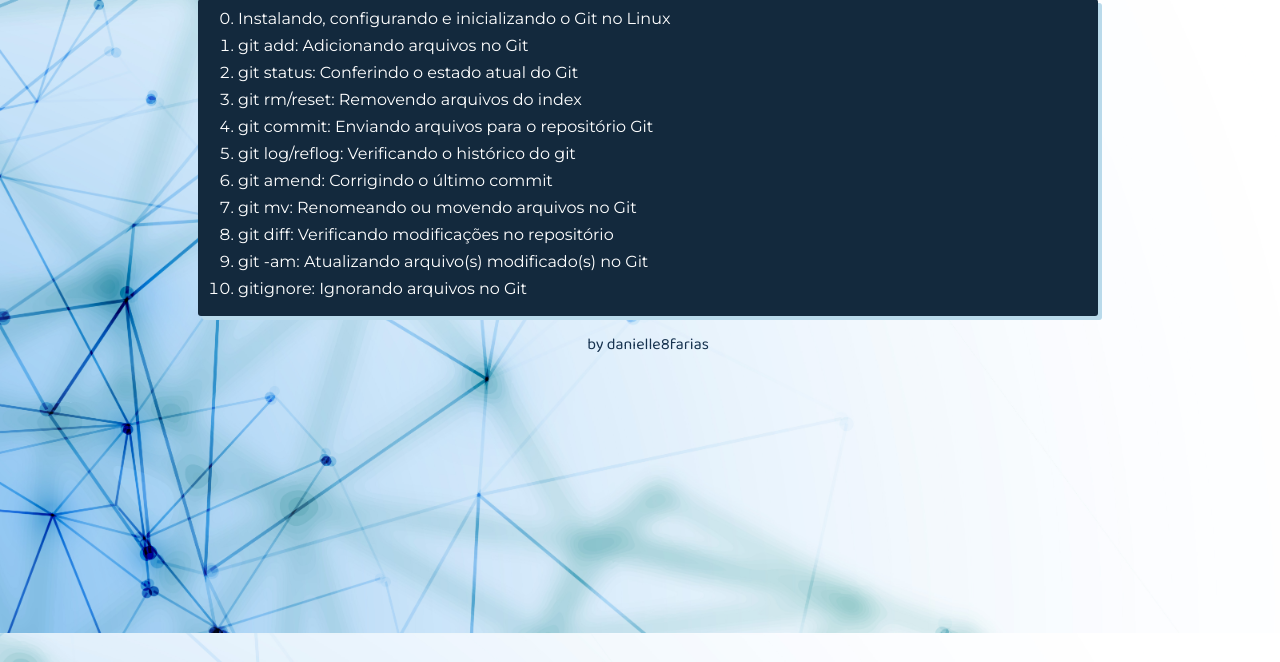
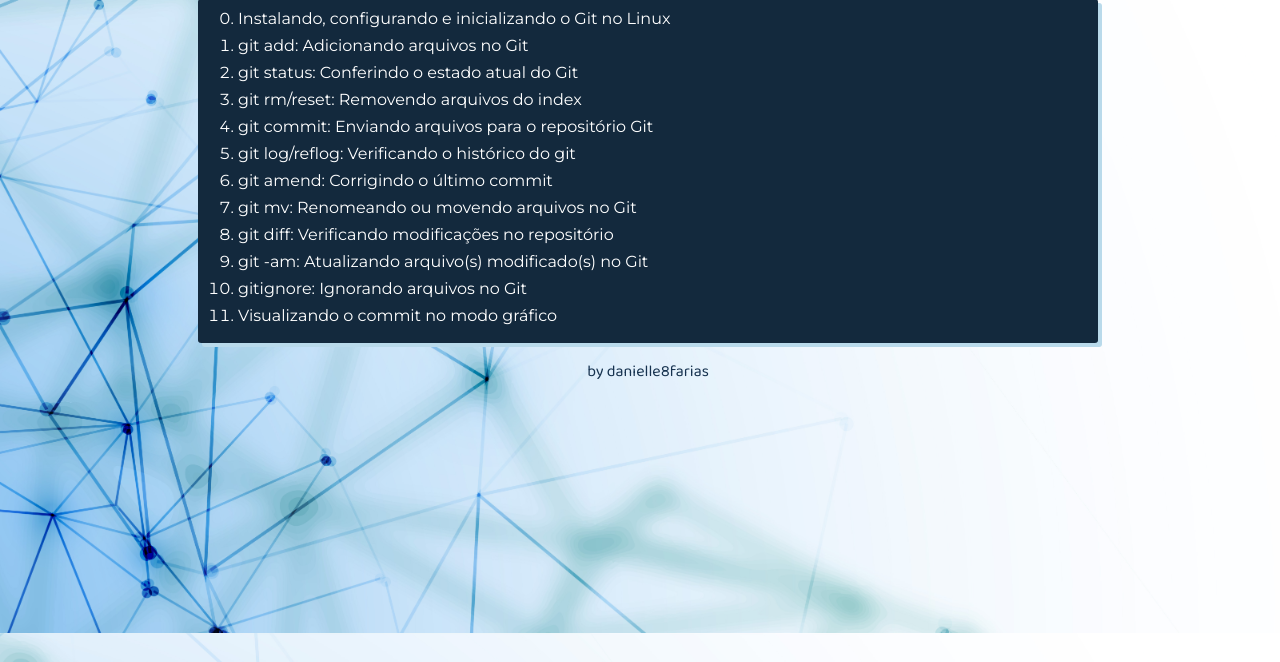
Before and after one commit to danielle8farias-zz/tutorial-git-github, a plain HTML site: page index.html in a window 1280 px wide. Shown: the part 167-829 px from the top of the page. Drawn offline with Linux system fonts and the light colour scheme.

Commit message:
atualizando índice

```diff
--- a/index.html
+++ b/index.html
@@ -73,6 +73,11 @@
                             gitignore: Ignorando arquivos no Git
                         </a>
                     </li>
+                    <li>
+                        <a href="p0011_grafico_terminal.html" target="_blank">
+                            Visualizando o commit no modo gráfico
+                        </a>
+                    </li>
 
                 </ol>
             </div>
```
